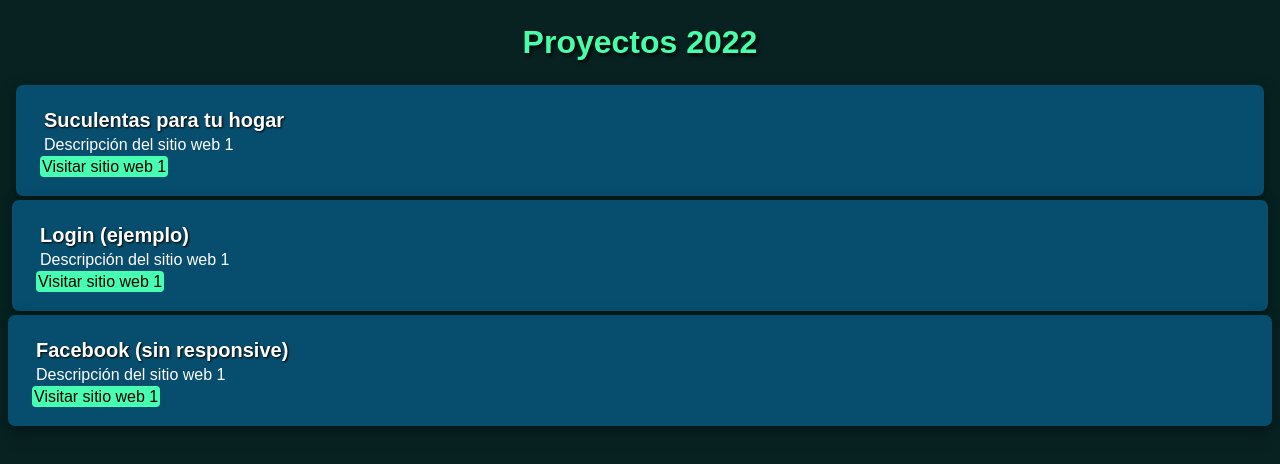
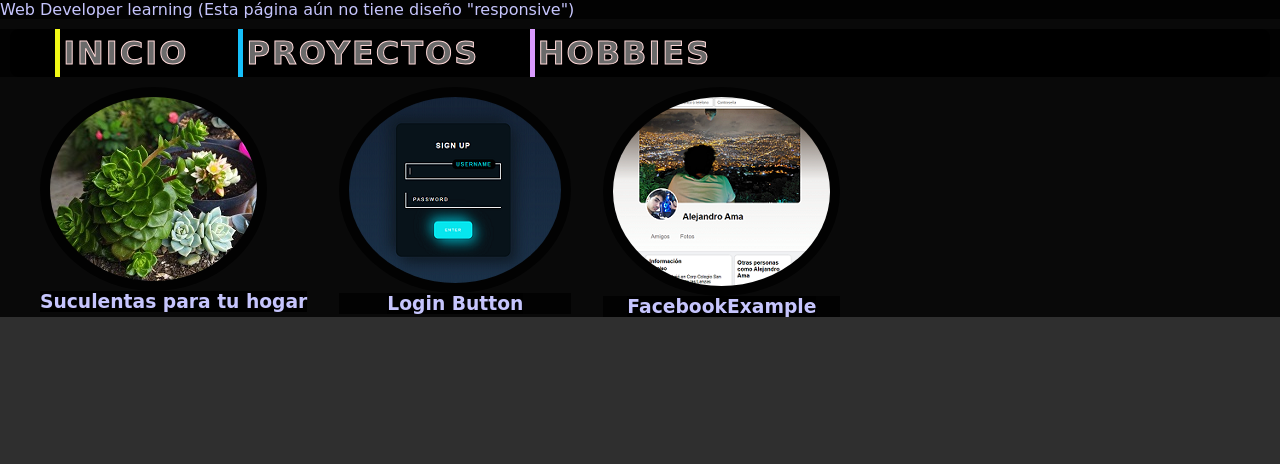
Before and after one commit to AlejoAmaHin/presentation-Alejandro-Amaya, a plain HTML site: page paginas web 2022.html in a window 1280 px wide. Drawn offline with nearby package versions, Linux system fonts and the light colour scheme.

Commit message:
Actualización-Proyectos-Portafolio

```diff
--- a/CSS/1menu.css
+++ b/CSS/1menu.css
@@ -7,20 +7,19 @@
     background-position: center;
 }
 
+h3 {
+    display: flex;
+    align-items: center;
+    justify-content: center;
+}
+
 /* INICIO DEL RESPONSIVE DESIGN MOBILE */
 
 @media (max-width: 991px) {
 
     * {
-
-        color: #c6c5fd;
         box-sizing: border-box;
         font-family: 'Fredooka One', cursive;
-        background: rgba(117, 66, 66, 0.815);
-    }
-
-    body {
-        background-color: #c6c5fd;
     }
 
     .container {
--- a/paginas web 2022.html
+++ b/paginas web 2022.html
@@ -4,70 +4,52 @@
     <meta charset="UTF-8">
     <meta http-equiv="X-UA-Compatible" content="IE=edge">
     <meta name="viewport" content="width=device-width, initial-scale=1.0">
-    <!-- Agregamos los links a los archivos CSS y JavaScript de Bootstrap -->
-    <link rel="stylesheet" href="CSS/stylePages.css">
-    <script src="https://stackpath.bootstrapcdn.com/bootstrap/4.5.2/js/bootstrap.min.js" integrity="sha384-B4gt1jrGC7Jh4AgTPSdUtOBvfO8shuf57BaghqFfPlYxofvL8/KUEfYiJOMMV+rV" crossorigin="anonymous"></script>
+    <link rel="stylesheet" href="CSS/1menu.css">
     <title>Proyectos 2022</title>
 </head>
 <body>
+  <header>
+    Web Developer learning (Esta página aún no tiene diseño "responsive")
+</header>
+
+<nav>
+    <div class="container">
+        <ul>
+            <li style="--clr:#f2f916"><a href="index.html" data-text="&nbsp;Inicio&nbsp;">&nbsp;Inicio&nbsp;</a></li>
+            <li style="--clr:#16BFF9"><a href="paginas web 2022.html" data-text="&nbsp;Proyectos&nbsp;">&nbsp;Proyectos&nbsp;</a></li>
+            <li style="--clr:#da9bff"><a href="hobbies.html" data-text="&nbsp;hobbies&nbsp;">&nbsp;hobbies&nbsp;</a></li>
+
+        </ul>
+    </div>
+</nav>
     <!-- Contenedor principal -->
-<div class="container mt-5">
-    <div class="titulo">
-      <h1 class="text-center">Proyectos 2022</h1>
-    </div>
-      <!-- Fila con 4 tarjetas -->
-      <div class="row">
-        <!-- Tarjeta 1 -->
-          <div class="col-md-3">
-              <div class="card">
-                <div class="card-body">
-                    <div>
-                      <h2 class="card-title">Suculentas para tu hogar</h2>
-                    </div>
-                    <div>
-                      <p class="card-text">Descripción del sitio web 1</p>
-                    </div>
-                    <a href="http://www.sitio-web-1.com" class="btn btn-primary">Visitar sitio web 1</a>
-                  </div>
-                </div>
-              </div>
-            </div>
-        <!-- fin Tarjeta 1 -->
-        <!-- Tarjeta 2 -->
-          <div class="col-md-3">
-            <div class="card">
-              <div class="card-body">
-                  <div>
-                    <h2 class="card-title">Login (ejemplo)</h2>
-                  </div>
-                  <div>
-                    <p class="card-text">Descripción del sitio web 1</p>
-                  </div>
-                  <a href="http://www.sitio-web-1.com" class="btn btn-primary">Visitar sitio web 1</a>
-                </div>
-              </div>
-            </div>
-          </div>
-        <!-- fin Tarjeta 2 -->
-        <!-- Tarjeta 3 -->
-          <div class="col-md-3">
-            <div class="card">
-              <div class="card-body">
-                  <div>
-                    <h2 class="card-title">Facebook (sin responsive)</h2>
-                  </div>
-                  <div>
-                    <p class="card-text">Descripción del sitio web 1</p>
-                  </div>
-                  <a href="http://www.sitio-web-1.com" class="btn btn-primary">Visitar sitio web 1</a>
-                </div>
-              </div>
-            </div>
-          </div>
-        <!-- fin Tarjeta 3 -->
 
-      </div>
-  </div>
+    <ul class="social-icons">
+
+      <li>
+        <a href="https://alejoamahin.github.io/Suculentas/" class="social-icon" id="SuculentasWeb">
+            <img src="images/suculentas.jpg" alt="SuculentasWeb">
+
+        </a>
+        <h3><span>Suculentas para tu hogar</span></h3>
+      </li>
+
+      <li>
+        <a href="https://alejoamahin.github.io/LoginButton/" class="social-icon" id="LoginButton">
+            <img src="images/login.png" alt="LoginButton">
+
+        </a>
+        <h3><span>Login Button</span></h3>
+      </li>
+
+      <li class="facebookExample">
+        <a href="https://alejoamahin.github.io/FacebookExample/" class="social-icon" id="FacebookExample">
+            <img src="images/facebookExample.png" alt="FacebookExample">
+        </a>
+        <h3><span>FacebookExample</span></h3>
+      </li>
+
+    </ul>
 
 </body>
 </html>
```
Also changed, not shown: hobbies.html (+10 -6 lines), index.html (+3 -3 lines), images/facebookExample.png (added), images/github.png, images/login.png (added), images/suculentas.jpg (added).
